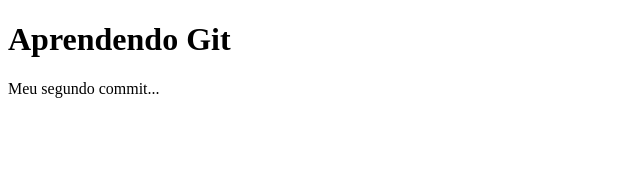
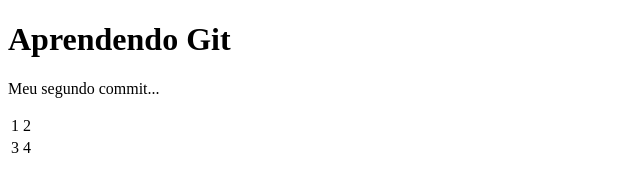
Before and after one commit to JOSIAS-VERAS/ExercicioComGit, a plain HTML site: page public_html/index.html in a window 1280 px wide. Shown: the full height of the page, 0-640 px from the left. Drawn offline with Linux system fonts and the light colour scheme.

Commit message:
Adição da tabela

```diff
--- a/public_html/index.html
+++ b/public_html/index.html
@@ -8,5 +8,15 @@
     <body>
         <h1>Aprendendo Git</h1>
         <p>Meu segundo commit...</p>
+        <table>
+            <tr>
+                <td>1</td>
+                <td>2</td>
+            </tr>
+            <tr>
+                <td>3</td>
+                <td>4</td>
+            </tr>
+        </table>
     </body>
 </html>
```
